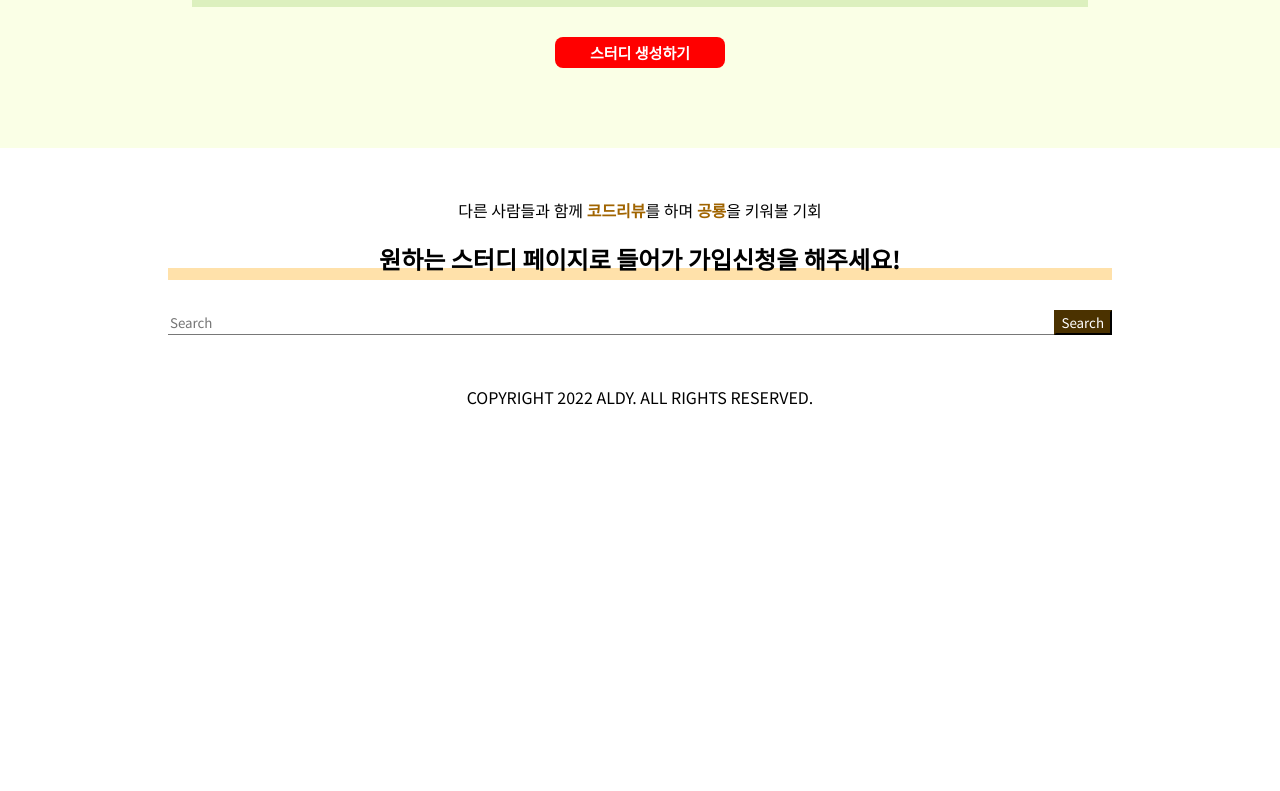
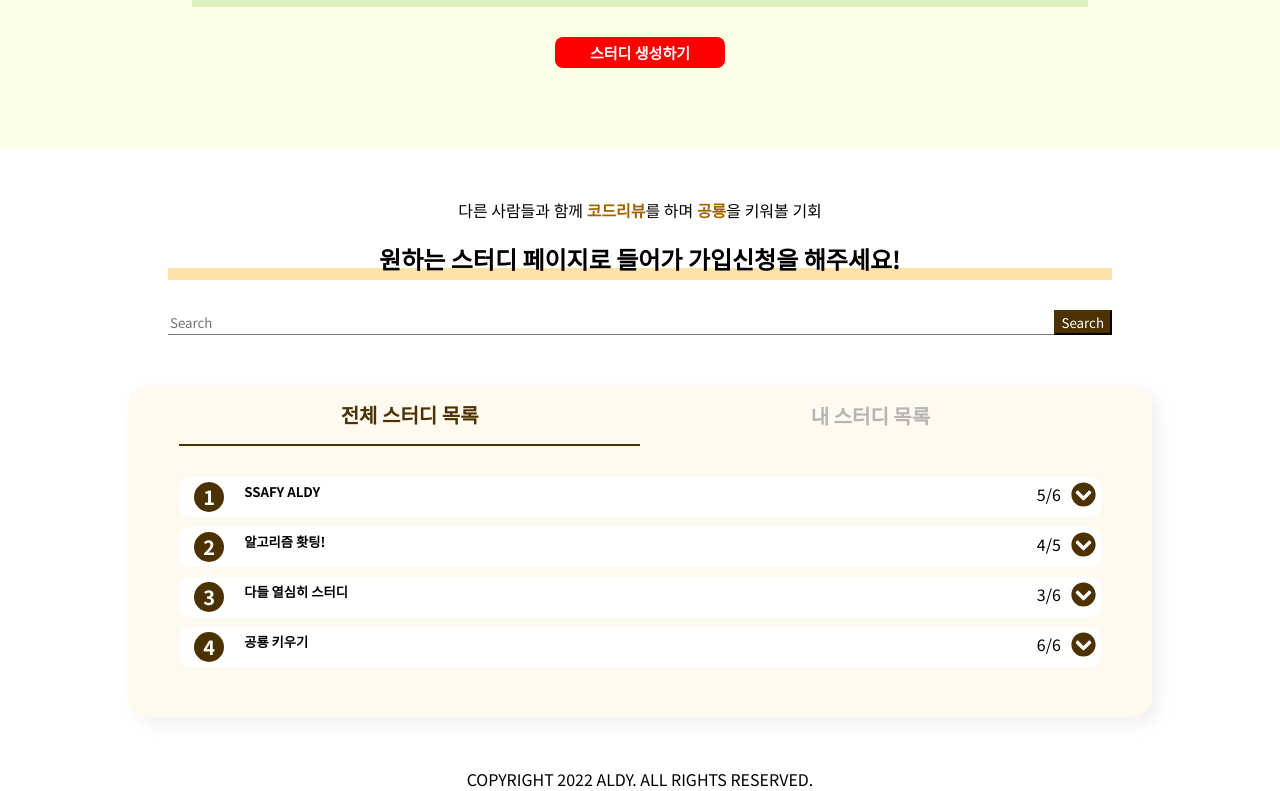
Before and after one commit to seho27060/ALDY, a React (Create React App) app in the folder aldy/: page /study/list in a window 1280 px wide. Shown: the part 533-1324 px from the top of the page. Before the commit the page ends 942 px from the top, so only its background shows below. Built offline with nearby package versions, Linux system fonts and the light colour scheme; the HTML template or start-up script is replaced by a standard one.

Commit message:
[FE] feat : 전체 스터디 목록 & 내 스터디 목록

```diff
--- a/aldy/src/pages/study/StudyList.css
+++ b/aldy/src/pages/study/StudyList.css
@@ -88,3 +88,135 @@ section.study-list-banner {
   --bs-btn-disabled-border-color: #4b3200;
   --bs-gradient: none;
 }
+
+/* study list */
+.study-list {
+  width: 80%;
+  margin: 0 10%;
+  padding-bottom: 20px;
+  margin-bottom: 50px;
+  border-radius: 20px;
+  background-color: #fffaf0;
+  box-shadow: 7px 7px 15px rgba(200, 200, 200, 0.25);
+}
+
+.study-tab-list {
+  width: 100%;
+  display: flex;
+  justify-content: center;
+}
+
+.study-tab {
+  background: none;
+  border: none;
+  outline: none;
+  color: rgba(180, 180, 180, 1);
+  font-weight: bold;
+  font-size: 20px;
+  transition: transform 30ms ease-in;
+  width: 45%;
+  padding: 15px;
+}
+
+.study-tab-active {
+  color: #4b3200;
+  border-bottom: 2px solid #4b3200;
+}
+
+/* study list box */
+.study-list-box {
+  margin: 3% 5%;
+}
+
+.study-list-item {
+  background-color: white;
+  border-radius: 10px;
+  margin: 10px 0;
+  padding: 5px;
+  display: flex;
+  flex-direction: column;
+  justify-content: flex-start;
+  align-items: center;
+}
+
+.study-list-title {
+  display: flex;
+  justify-content: flex-start;
+  width: 100%;
+}
+
+.study-id {
+  background-color: #4b3200;
+  color: white;
+  font-size: 20px;
+  font-weight: bold;
+  border-radius: 50%;
+  width: 30px;
+  height: 30px;
+  margin: 0 10px;
+}
+
+.study-name {
+  font-weight: 700;
+  margin: 0 10px;
+}
+
+.study-number {
+  margin-left: auto;
+  margin-right: 10px;
+}
+
+.down-icon {
+  width: 25px;
+  height: 25px;
+  color: #4b3200;
+  cursor: pointer;
+}
+
+.down-icon:hover {
+  color: rgba(75, 50, 0, 0.3);
+}
+
+.study-list-content {
+  flex-direction: column;
+  text-align: start;
+  align-items: flex-start;
+  width: calc(100% - 120px);
+  margin: 7px 0;
+  display: none;
+}
+
+.my-study-list-content {
+  text-align: start;
+  align-items: flex-start;
+  width: calc(100% - 120px);
+  margin: 7px 0;
+  display: none;
+}
+
+.content-active {
+  display: flex;
+}
+
+.my-study-description1 {
+  flex-direction: column;
+  width: 50%;
+  /* border-right: 1px dashed #4b3200; */
+  margin-right: 7px;
+}
+
+.my-study-description2 {
+  display: flex;
+  flex-direction: column;
+  gap: 7px;
+  height: 100%;
+  width: 50%;
+  border-left: 1px dashed #4b3200;
+  padding-left: 10px;
+  font-size: 18px;
+  font-weight: bold;
+}
+
+.study-rank {
+  font-weight: bold;
+}
--- a/aldy/src/pages/study/StudyList.js
+++ b/aldy/src/pages/study/StudyList.js
@@ -3,6 +3,7 @@ import { useState, useEffect } from "react";
 import Button from "react-bootstrap/Button";
 import Form from "react-bootstrap/Form";
 import styled from "styled-components";
+import { FaChevronCircleDown, FaChevronCircleUp } from "react-icons/fa";
 
 const RedButton = styled.button`
   width: 170px;
@@ -16,7 +17,7 @@ const RedButton = styled.button`
 `;
 
 const StudyList = () => {
-  const [tab, setTab] = useState("requestToMe");
+  const [tab, setTab] = useState("studyListAll");
   return (
     <main>
       <section className="study-list-banner">
@@ -62,8 +63,227 @@ const StudyList = () => {
           </Form>
         </div>
       </section>
+      <section className="study-list">
+        <div className="study-tab-list">
+          <button
+            onClick={() => {
+              setTab("studyListAll");
+            }}
+            className={`study-tab ${
+              tab === "studyListAll" ? "study-tab-active" : ""
+            }`}
+          >
+            전체 스터디 목록
+          </button>
+          <button
+            onClick={() => {
+              setTab("studyListMy");
+            }}
+            className={`study-tab ${
+              tab === "studyListMy" ? "study-tab-active" : ""
+            }`}
+          >
+            내 스터디 목록
+          </button>
+        </div>
+        <div>
+          {tab === "studyListAll" && <StudyListAll />}
+          {tab === "studyListMy" && <StudyListMy />}
+        </div>
+      </section>
     </main>
   );
 };
 
+const StudyListAll = () => {
+  const [studyList, setStudyList] = useState(null);
+
+  useEffect(() => {
+    // 서버에서 내게 요청온 목록 가져와서 list에 저장하기
+    setStudyList([
+      {
+        studyId: "1",
+        studyName: "SSAFY ALDY",
+        studyNumber: "5/6",
+        studyRank: "Gold4",
+        studyDescription:
+          "✨ 다들 열심히 달려봅시다!! ✨ 저희 스터디는 알고리즘 스터디입니다. 매주 월 수 금 문제를 풀어 올려야 합니다~~",
+      },
+      {
+        studyId: "2",
+        studyName: "알고리즘 홧팅!",
+        studyNumber: "4/5",
+        studyRank: "Gold3",
+        studyDescription: "알고리즘 화이팅~~",
+      },
+      {
+        studyId: "3",
+        studyName: "다들 열심히 스터디",
+        studyNumber: "3/6",
+        studyRank: "Gold2",
+        studyDescription: "아무말이나 우선 적어보기",
+      },
+      {
+        studyId: "4",
+        studyName: "공룡 키우기",
+        studyNumber: "6/6",
+        studyRank: "Gold1",
+        studyDescription: "우리 스터디는 마감이요",
+      },
+    ]);
+  }, []);
+
+  return (
+    <div className="study-list-box">
+      {studyList?.map((item) => (
+        <StudyListItem item={item} />
+      ))}
+    </div>
+  );
+};
+
+const StudyListItem = (props) => {
+  const [dropdown, setDropdown] = useState("none");
+
+  return (
+    <div className="study-list-item">
+      <div className="study-list-title">
+        <div className="study-id">{props.item.studyId}</div>
+        <h5 className="study-name">{props.item.studyName}</h5>
+        <div className="study-number">{props.item.studyNumber}</div>
+        {dropdown === "none" && (
+          <FaChevronCircleDown
+            className="down-icon"
+            onClick={() => {
+              setDropdown("active");
+            }}
+          />
+        )}
+        {dropdown === "active" && (
+          <FaChevronCircleUp
+            className="down-icon"
+            onClick={() => {
+              setDropdown("none");
+            }}
+          />
+        )}
+      </div>
+
+      <div
+        className={`study-list-content ${
+          dropdown === "active" ? "content-active" : ""
+        }`}
+      >
+        <div className="study-rank">{props.item.studyRank}</div>
+        <div>{props.item.studyDescription}</div>
+      </div>
+    </div>
+  );
+};
+
+const StudyListMy = () => {
+  const [myStudyList, setMyStudyList] = useState(null);
+
+  useEffect(() => {
+    // 서버에서 내게 요청온 목록 가져와서 list에 저장하기
+    setMyStudyList([
+      {
+        studyId: "1",
+        studyName: "SSAFY ALDY",
+        studyNumber: "5/6",
+        studyRank: "Gold4",
+        studyDescription:
+          "✨ 다들 열심히 달려봅시다!! ✨ 저희 스터디는 알고리즘 스터디입니다. 매주 월 수 금 문제를 풀어 올려야 합니다~~",
+        problemNum: 32,
+        startDate: "2022 - 10 - 21",
+        recentRank: "Gold5",
+      },
+      {
+        studyId: "2",
+        studyName: "알고리즘 홧팅!",
+        studyNumber: "4/5",
+        studyRank: "Gold3",
+        studyDescription: "알고리즘 화이팅~~",
+        problemNum: 23,
+        startDate: "2022 - 10 - 17",
+        recentRank: "Gold4",
+      },
+      {
+        studyId: "3",
+        studyName: "다들 열심히 스터디",
+        studyNumber: "3/6",
+        studyRank: "Gold2",
+        studyDescription: "아무말이나 우선 적어보기",
+        problemNum: 12,
+        startDate: "2022 - 09 - 15",
+        recentRank: "Gold2",
+      },
+      {
+        studyId: "4",
+        studyName: "공룡 키우기",
+        studyNumber: "6/6",
+        studyRank: "Gold1",
+        studyDescription: "우리 스터디는 마감이요",
+        problemNum: 40,
+        startDate: "2022 - 09 - 09",
+        recentRank: "Gold1",
+      },
+    ]);
+  }, []);
+
+  return (
+    <div className="study-list-box">
+      {myStudyList?.map((item) => (
+        <MyStudyListItem item={item} />
+      ))}
+    </div>
+  );
+};
+
+const MyStudyListItem = (props) => {
+  const [dropdown, setDropdown] = useState("none");
+
+  return (
+    <div className="study-list-item">
+      <div className="study-list-title">
+        <div className="study-id">{props.item.studyId}</div>
+        <h5 className="study-name">{props.item.studyName}</h5>
+        <div className="study-number">{props.item.studyNumber}</div>
+        {dropdown === "none" && (
+          <FaChevronCircleDown
+            className="down-icon"
+            onClick={() => {
+              setDropdown("active");
+            }}
+          />
+        )}
+        {dropdown === "active" && (
+          <FaChevronCircleUp
+            className="down-icon"
+            onClick={() => {
+              setDropdown("none");
+            }}
+          />
+        )}
+      </div>
+
+      <div
+        className={`my-study-list-content ${
+          dropdown === "active" ? "content-active" : ""
+        }`}
+      >
+        <div className="my-study-description1">
+          <div className="study-rank">{props.item.studyRank}</div>
+          <div>{props.item.studyDescription}</div>
+        </div>
+        <div className="my-study-description2">
+          <div>함께 푼 문제 수 : {props.item.problemNum}</div>
+          <div>시작한 날짜 : {props.item.startDate}</div>
+          <div>최근 해결한 문제 티어 : {props.item.recentRank}</div>
+        </div>
+      </div>
+    </div>
+  );
+};
+
 export default StudyList;
```
